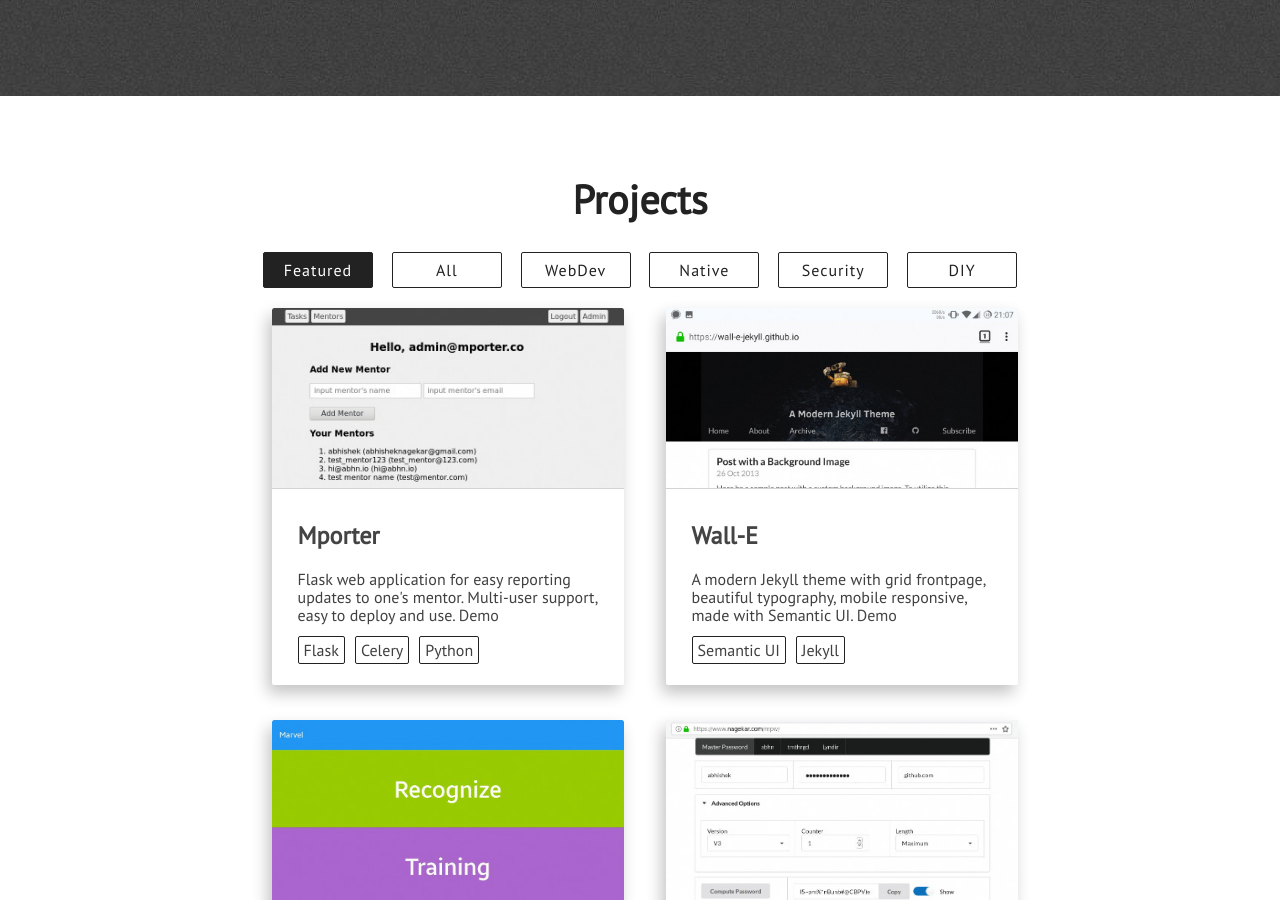
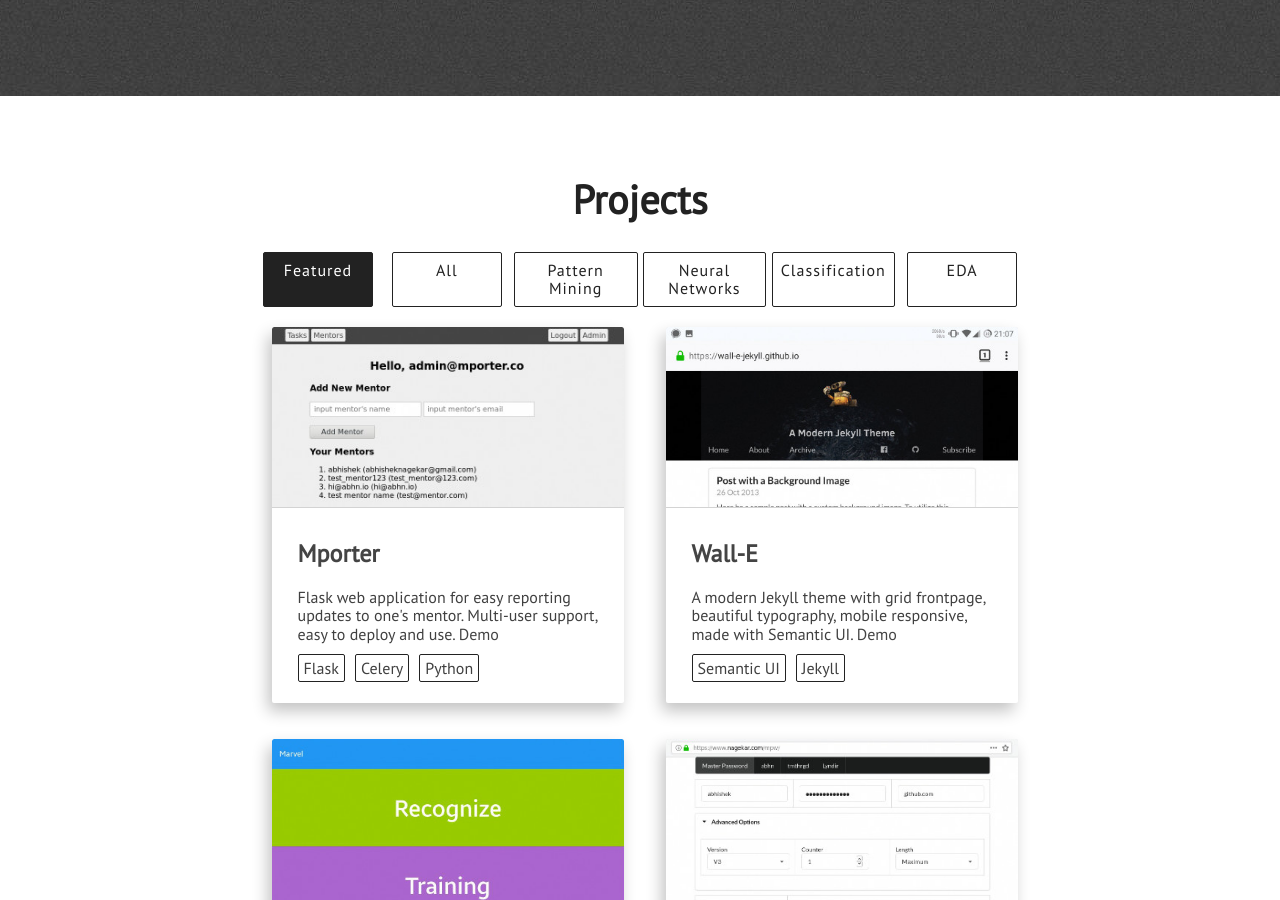
Before and after one commit to Yeznach/michaljeznach.github.io, a Jekyll site: the page built from index.html, in a window 1280 px wide and 900 px high, scrolled down 2804 px. Built offline with Jekyll 4.4.1, drawn with Linux system fonts in a browser that asks for light colours; nearby versions of some CDN libraries.

Commit message:
Update projects.html

```diff
--- a/_includes/projects.html
+++ b/_includes/projects.html
@@ -7,10 +7,10 @@
 
                     <a id="featured" class="semi-transparent-button with-border white-button" onclick="selected('featured')">Featured</a>
                     <a id="all" class="semi-transparent-button with-border white-button" onclick="selected('all')">All</a>
-                    <a id="webdev" class="semi-transparent-button with-border white-button" onclick="selected('webdev')">WebDev</a>
-                    <a id="native" class="semi-transparent-button with-border white-button" onclick="selected('native')">Native</a>
-                    <a id="security" class="semi-transparent-button with-border white-button" onclick="selected('security')">Security</a>
-                    <a id="diy" class="semi-transparent-button with-border white-button" onclick="selected('diy')">DIY</a>
+                    <a id="webdev" class="semi-transparent-button with-border white-button" onclick="selected('webdev')">Pattern Mining</a>
+                    <a id="native" class="semi-transparent-button with-border white-button" onclick="selected('native')">Neural Networks</a>
+                    <a id="security" class="semi-transparent-button with-border white-button" onclick="selected('security')">Classification</a>
+                    <a id="diy" class="semi-transparent-button with-border white-button" onclick="selected('diy')">EDA</a>
 
                 </div>
 
```
